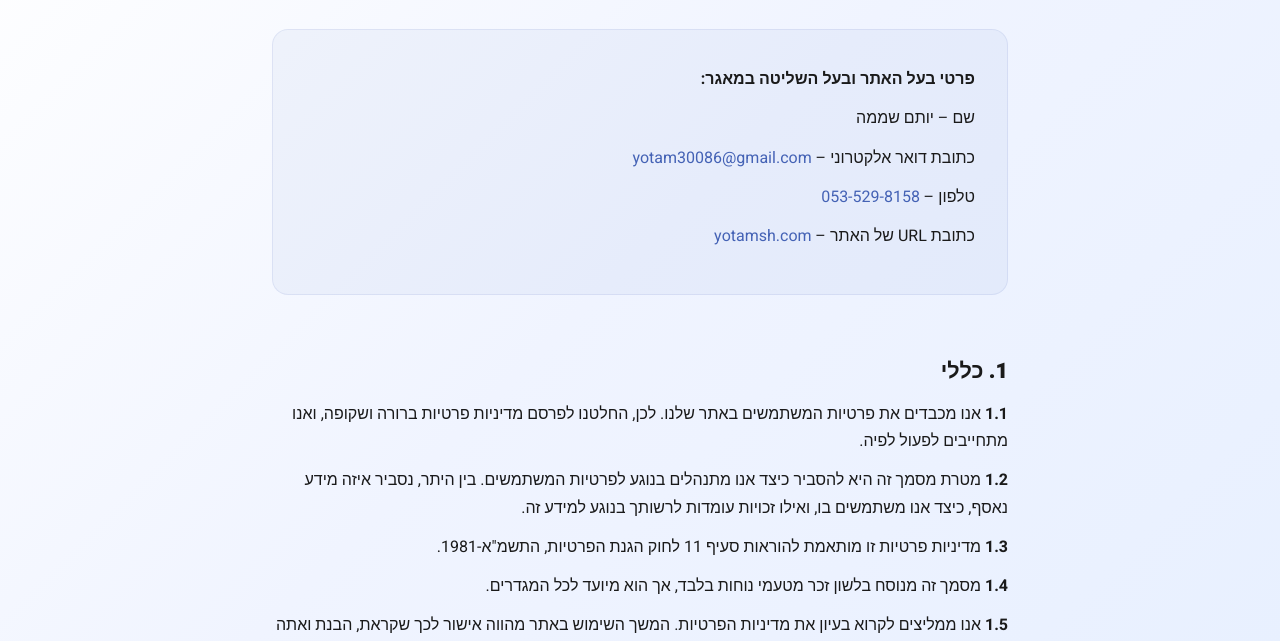
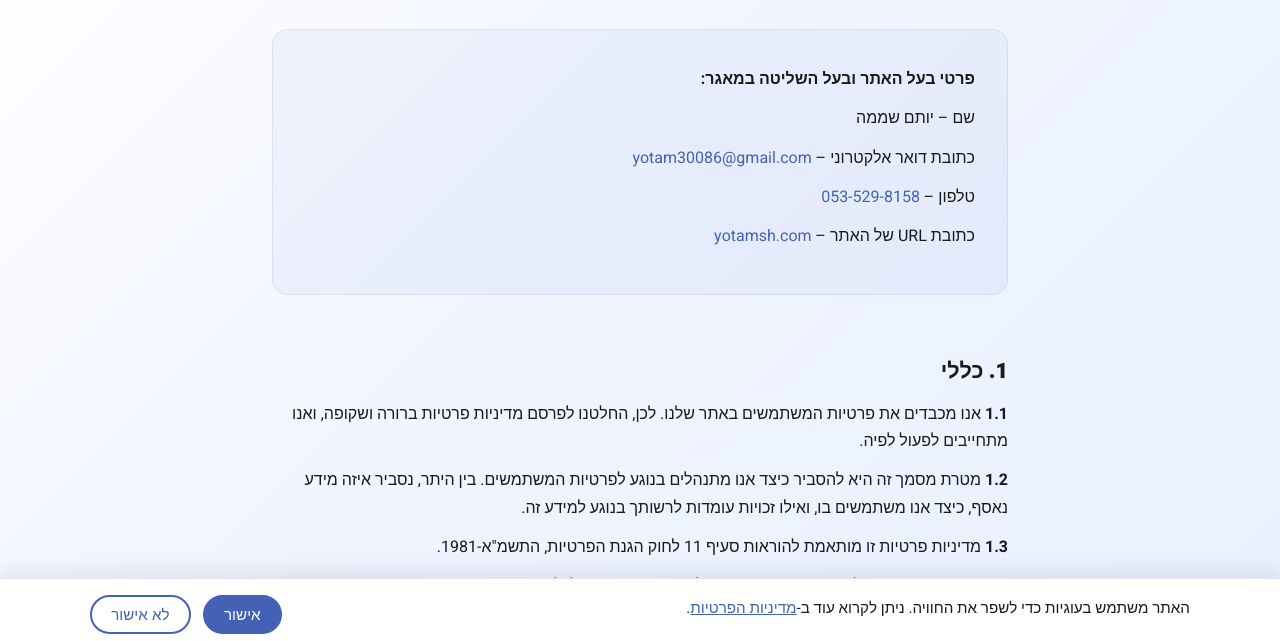
Before and after one commit to yotamsh1023/yotamsh, a plain HTML site: page privacy.html in a window 1280 px wide. Shown: the part 150-791 px from the top of the page. Drawn offline with Linux system fonts and the light colour scheme.

Commit message:
Add cookie consent banner and wire it sitewide
Include new consent assets, link them across pages, and add a privacy cookies anchor for the banner link.

```diff
--- /dev/null
+++ b/cookie-consent.css
@@ -0,0 +1,91 @@
+.cookie-consent {
+    position: fixed;
+    bottom: 0;
+    left: 0;
+    right: 0;
+    z-index: 9999;
+    background: #ffffff;
+    border-top: 1px solid rgba(68, 98, 181, 0.15);
+    box-shadow: 0 -8px 20px rgba(0, 0, 0, 0.08);
+    padding: 1rem 1.25rem;
+}
+
+.cookie-consent__content {
+    max-width: 1100px;
+    margin: 0 auto;
+    display: flex;
+    align-items: center;
+    gap: 1rem 1.5rem;
+    justify-content: space-between;
+    flex-wrap: wrap;
+}
+
+.cookie-consent__text {
+    font-size: 0.95rem;
+    color: #1f2b4a;
+    margin: 0;
+}
+
+.cookie-consent__text a {
+    color: #4462b5;
+    text-decoration: underline;
+}
+
+.cookie-consent__actions {
+    display: flex;
+    gap: 0.75rem;
+    flex-wrap: wrap;
+}
+
+.cookie-consent__btn {
+    border: 2px solid #4462b5;
+    background: transparent;
+    color: #4462b5;
+    padding: 0.55rem 1.2rem;
+    border-radius: 999px;
+    font-size: 0.95rem;
+    cursor: pointer;
+    transition: background 0.2s ease, color 0.2s ease, transform 0.2s ease;
+}
+
+.cookie-consent__btn:focus,
+.cookie-consent__btn:hover {
+    background: #4462b5;
+    color: #ffffff;
+    transform: translateY(-1px);
+}
+
+.cookie-consent__btn--primary {
+    background: #4462b5;
+    color: #ffffff;
+}
+
+.cookie-consent__btn--primary:focus,
+.cookie-consent__btn--primary:hover {
+    background: #2f4c9d;
+    border-color: #2f4c9d;
+}
+
+body.cookie-consent-open {
+    padding-bottom: 92px;
+}
+
+@media (max-width: 768px) {
+    .cookie-consent {
+        padding: 1rem;
+    }
+
+    .cookie-consent__content {
+        align-items: flex-start;
+        gap: 0.75rem;
+    }
+
+    .cookie-consent__actions {
+        width: 100%;
+        justify-content: center;
+    }
+
+    body.cookie-consent-open {
+        padding-bottom: 130px;
+    }
+}
--- /dev/null
+++ b/cookie-consent.js
@@ -0,0 +1,84 @@
+(function () {
+    const STORAGE_KEY = 'cookieConsent';
+
+    function getConsent() {
+        try {
+            return localStorage.getItem(STORAGE_KEY);
+        } catch (err) {
+            return null;
+        }
+    }
+
+    function setConsent(value) {
+        try {
+            localStorage.setItem(STORAGE_KEY, value);
+        } catch (err) {
+            // Ignore write errors (private mode, blocked storage)
+        }
+    }
+
+    function hideBanner(banner) {
+        if (!banner) return;
+        banner.remove();
+        document.body.classList.remove('cookie-consent-open');
+    }
+
+    function buildBanner() {
+        const banner = document.createElement('div');
+        banner.className = 'cookie-consent';
+        banner.setAttribute('role', 'dialog');
+        banner.setAttribute('aria-live', 'polite');
+        banner.setAttribute('aria-label', 'התראת עוגיות');
+
+        const content = document.createElement('div');
+        content.className = 'cookie-consent__content';
+
+        const text = document.createElement('p');
+        text.className = 'cookie-consent__text';
+        text.innerHTML = 'האתר משתמש בעוגיות כדי לשפר את החוויה. ניתן לקרוא עוד ב-<a href="privacy.html#cookies">מדיניות הפרטיות</a>.';
+
+        const actions = document.createElement('div');
+        actions.className = 'cookie-consent__actions';
+
+        const acceptBtn = document.createElement('button');
+        acceptBtn.type = 'button';
+        acceptBtn.className = 'cookie-consent__btn cookie-consent__btn--primary';
+        acceptBtn.textContent = 'אישור';
+
+        const declineBtn = document.createElement('button');
+        declineBtn.type = 'button';
+        declineBtn.className = 'cookie-consent__btn';
+        declineBtn.textContent = 'לא אישור';
+
+        acceptBtn.addEventListener('click', () => {
+            setConsent('accepted');
+            hideBanner(banner);
+        });
+
+        declineBtn.addEventListener('click', () => {
+            setConsent('declined');
+            hideBanner(banner);
+        });
+
+        actions.appendChild(acceptBtn);
+        actions.appendChild(declineBtn);
+        content.appendChild(text);
+        content.appendChild(actions);
+        banner.appendChild(content);
+
+        return banner;
+    }
+
+    function init() {
+        if (getConsent()) return;
+        const banner = buildBanner();
+        document.body.appendChild(banner);
+        document.body.classList.add('cookie-consent-open');
+    }
+
+    if (document.readyState === 'loading') {
+        document.addEventListener('DOMContentLoaded', init);
+    } else {
+        init();
+    }
+})();
--- a/privacy.html
+++ b/privacy.html
@@ -14,6 +14,7 @@
     <link rel="stylesheet" href="styles.css">
     <link rel="stylesheet" href="additional_styles.css">
     <link rel="stylesheet" href="accessibility-widget.css">
+    <link rel="stylesheet" href="cookie-consent.css">
     <style>
         .privacy-page .navbar { display: flex; }
         .privacy-page .logo { color: inherit; }
@@ -120,7 +121,7 @@
             <li>העברות בעלות עסקיות, מיזוגים וכיוצא בזה: במקרה של מיזוג, רכישה או העברה של נכסים, המידע האישי שלך עשוי להיות מועבר לצד שלישי כחלק מהעסקה, בתנאי שהתאגיד הנעבר יקבל על עצמו את הוראות מדיניות פרטיות זו;</li>
         </ul>
 
-        <h2>8. עוגיות (Cookies)</h2>
+        <h2 id="cookies">8. עוגיות (Cookies)</h2>
         <p>עוגייה (קובץ "Cookie") היא קוד אשר משמש לאימות, מעקב אחר נתוני גלישה וכן לשמירת מידע על אודות המשתמשים. כל עוגייה נוצרת על ידי שרת, ומועברת לדפדפן של המשתמש; הדפדפן שלך הוא זה ששומר עוגיות בזיכרון של המחשב או המכשיר שלך.</p>
         <p>האתר משתמש בעוגיות לצורך תפעולו השוטף והתקין, ובכלל זה כדי לאסוף נתונים סטטיסטיים על המשתמש ביחס לשימוש באתר, לאימות פרטים, כדי להתאים את האתר להעדפותיך האישיות ולצורכי אבטחת מידע. דפדפנים מודרניים כוללים אפשרות להימנע מקבלת עוגיות וכן למחוק את העוגיות הקיימות. אם אינך יודע כיצד לעשות זאת, בדוק בקובץ העזרה של הדפדפן שבו אתה משתמש.</p>
         <p>באתר יתכן ויעשה שימוש בשלושה סוגי עוגיות:</p>
@@ -196,6 +197,7 @@
     </div>
 
     <script src="https://cdn.enable.co.il/licenses/enable-L53702bt3rrlq4s2-0126-78983/init.js"></script>
+    <script src="cookie-consent.js"></script>
     <script src="script.js"></script>
     <script src="accessibility-widget.js"></script>
 </body>
```
Also changed, not shown: accessibility-statement.html (+2 -0 lines), index.html (+3 -1 lines).
